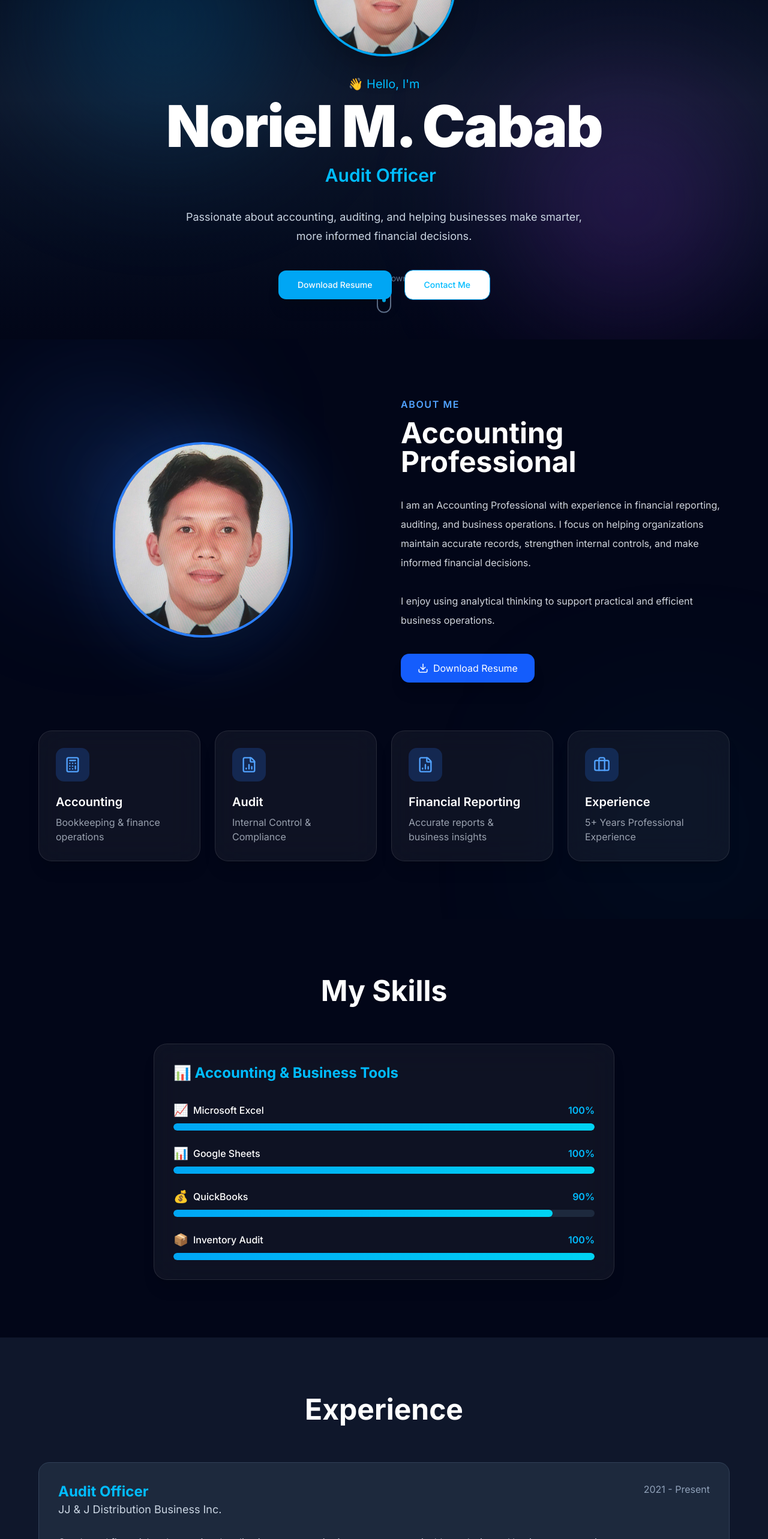
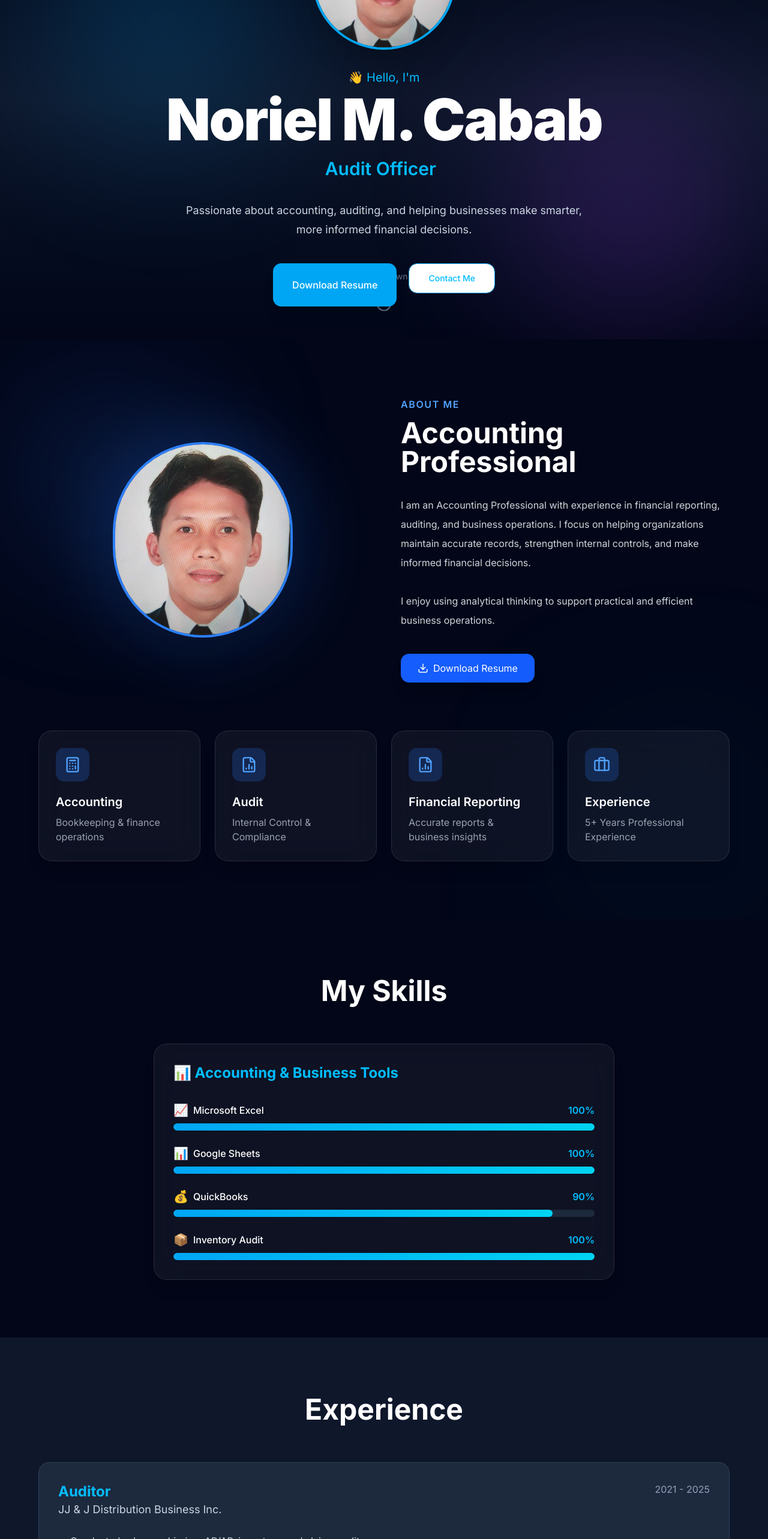
Before and after one commit to Chicha1005/noriel-portfolio, a Next.js app: page / in a window 1280 px wide. Shown: the part 234-2800 px from the top of the page at 60% size. Built offline with nearby package versions, Linux system fonts and the light colour scheme.

Commit message:
Align portfolio with resume and add LedgerPH

```diff
--- a/components/Experience.tsx
+++ b/components/Experience.tsx
@@ -1,37 +1,49 @@
 const experiences = [
   {
     company: "JJ & J Distribution Business Inc.",
-    position: "Audit Officer",
-    year: "2021 - Present",
-    description:
-      "Conducted financial and operational audits, inventory monitoring, accounts receivable analysis, and business process improvements.",
+    position: "Auditor",
+    year: "2021 - 2025",
+    highlights: [
+      "Conducted sales, cashiering, AR/AP, inventory, and claims audits.",
+      "Conducted physical counts across 3 branches: Isabela, Cagayan, and Nueva Vizcaya.",
+      "Performed reconciliation, discrepancy checking, and truck balancing.",
+      "Served as reliever for Warehouse and AR operations.",
+      "Prepared monthly sales, purchases, inventory, and AR reports for management.",
+      "Prepared 2307, sales, and purchase reports for the accounting firm.",
+      "Conducted audits of selected fast-food accounts, including Kenny Rogers Roasters.",
+    ],
   },
   {
-    company: "Grupo Marilen Inc.",
-    position: "Audit & Accounts Specialist",
+    company: "Grupo Marilen Incorporated",
+    position: "Auditor",
     year: "2021",
-    description:
-      "Performed sales audits, cashier audits, inventory reconciliation, and financial reporting using Excel and Google Sheets.",
+    highlights: [
+      "Conducted sales and cashiering audits.",
+      "Checked transaction records and supporting documents.",
+      "Assisted in reconciliation and audit reporting.",
+    ],
+  },
+  {
+    company: "St. Joseph Drug Store",
+    position: "Pharmacy Supervisor",
+    year: "2017 - 2020",
+    highlights: [
+      "Supervised daily store operations and staff.",
+      "Monitored sales and inventory.",
+      "Handled stock receiving and replenishment.",
+    ],
   },
 ];
 
 export default function Experience() {
   return (
-    <section
-      id="experience"
-      className="bg-slate-900 py-24 px-6 text-white"
-    >
+    <section id="experience" className="bg-slate-900 py-24 px-6 text-white">
       <div className="max-w-6xl mx-auto">
-
-        <h2 className="text-5xl font-bold text-center mb-16">
-          Experience
-        </h2>
-
+        <h2 className="text-5xl font-bold text-center mb-16">Experience</h2>
         <div className="space-y-8">
-
-          {experiences.map((job, index) => (
-            <div
-              key={index}
+          {experiences.map((job) => (
+            <article
+              key={`${job.company}-${job.year}`}
               className="rounded-2xl border border-slate-700 bg-slate-800 p-8 transition hover:border-sky-500 hover:shadow-xl"
             >
               <div className="flex flex-col justify-between md:flex-row">
@@ -39,25 +51,18 @@ export default function Experience() {
                   <h3 className="text-2xl font-bold text-sky-400">
                     {job.position}
                   </h3>
-
-                  <p className="text-lg text-slate-300">
-                    {job.company}
-                  </p>
+                  <p className="text-lg text-slate-300">{job.company}</p>
                 </div>
-
-                <p className="mt-4 text-slate-400 md:mt-0">
-                  {job.year}
-                </p>
+                <p className="mt-4 text-slate-400 md:mt-0">{job.year}</p>
               </div>
-
-              <p className="mt-6 leading-8 text-slate-300">
-                {job.description}
-              </p>
-            </div>
+              <ul className="mt-6 list-disc space-y-2 pl-5 leading-7 text-slate-300">
+                {job.highlights.map((highlight) => (
+                  <li key={highlight}>{highlight}</li>
+                ))}
+              </ul>
+            </article>
           ))}
-
         </div>
-
       </div>
     </section>
   );
--- a/components/Hero.tsx
+++ b/components/Hero.tsx
@@ -57,23 +57,13 @@ export default function Hero() {
         </p>
 
         <div className="mt-10 flex flex-wrap justify-center gap-5">
-          <Button
-            size="lg"
-            className="
-bg-sky-500
-hover:bg-sky-400
-px-8
-py-6
-rounded-xl
-shadow-xl
-transition-all
-duration-300
-hover:scale-105
-hover:shadow-sky-500/40
-"
+          <a
+            href="/resume.pdf"
+            download="Noriel_Cabab_Resume.pdf"
+            className="inline-flex items-center justify-center bg-sky-500 hover:bg-sky-400 px-8 py-6 rounded-xl shadow-xl transition-all duration-300 hover:scale-105 hover:shadow-sky-500/40 text-white font-medium"
           >
             Download Resume
-          </Button>
+          </a>
 
           <Button
             variant="outline"
--- a/components/Projects.tsx
+++ b/components/Projects.tsx
@@ -3,6 +3,16 @@
 import Image from "next/image";
 
 const projects = [
+  {
+    title: "LedgerPH Accounting Suite",
+    image: "/projects/ledgerph.svg",
+    tech: ["Next.js", "React", "TypeScript", "Supabase", "PostgreSQL"],
+    description:
+      "Accounting and inventory app with customer/vendor records, invoices, bills, and general-ledger entries. Produces Trial Balance, Income Statement, Balance Sheet, and cash/bank movement reports, with Excel/CSV import and Excel/PDF export.",
+    live: "",
+    github: "",
+    featured: true,
+  },
   {
     title: "CABABSHOP E-Commerce",
     image: "/projects/cababshop.jpg",
@@ -11,7 +21,7 @@ const projects = [
       "A modern e-commerce website with shopping cart, responsive design, and clean user interface.",
     live: "#",
     github: "#",
-    featured: true,
+    featured: false,
   },
   {
     title: "Google Sheets Audit Dashboard",
@@ -37,65 +47,39 @@ const projects = [
 
 export default function Projects() {
   return (
-    <section
-      id="projects"
-      className="bg-slate-950 py-24 px-6 text-white"
-    >
+    <section id="projects" className="bg-slate-950 py-24 px-6 text-white">
       <div className="max-w-7xl mx-auto">
-
         <h2 className="text-5xl font-bold text-center mb-16">
           Featured Projects
         </h2>
-
-        <div className="grid gap-8 lg:grid-cols-3">
-
+        <div className="grid gap-8 md:grid-cols-2 xl:grid-cols-4">
           {projects.map((project) => (
-
             <div
               key={project.title}
-              className="
-                overflow-hidden
-                rounded-3xl
-                border border-white/10
-                bg-white/5
-                backdrop-blur-xl
-                shadow-xl
-                transition-all
-                duration-300
-                hover:-translate-y-2
-                hover:border-sky-500
-              "
+              className="overflow-hidden rounded-3xl border border-white/10 bg-white/5 backdrop-blur-xl shadow-xl transition-all duration-300 hover:-translate-y-2 hover:border-sky-500"
             >
-
-              <div className="relative h-72 overflow-hidden">
+              <div className="relative h-64 overflow-hidden">
                 <div className="absolute inset-0 bg-gradient-to-t from-slate-950 via-transparent to-transparent" />
-
                 <Image
-
                   src={project.image}
                   alt={project.title}
                   fill
                   className="object-cover transition duration-500 hover:scale-110"
                 />
-
                 {project.featured && (
                   <span className="absolute left-4 top-4 rounded-full bg-yellow-400/90 px-3 py-1 text-xs font-semibold text-black">
                     ⭐ Featured
                   </span>
                 )}
-
               </div>
 
               <div className="p-6">
-
                 <h3 className="text-2xl font-bold text-sky-400">
                   {project.title}
                 </h3>
-
                 <p className="mt-4 text-slate-300 leading-7">
                   {project.description}
                 </p>
-
                 <div className="mt-6 flex flex-wrap gap-2">
                   {project.tech.map((tech) => (
                     <span
@@ -107,32 +91,35 @@ export default function Projects() {
                   ))}
                 </div>
 
+                {((project.live && project.live !== "#") ||
+                  (project.github && project.github !== "#")) && (
                   <div className="mt-8 flex gap-3">
-
+                    {project.live && project.live !== "#" && (
                       <a
                         href={project.live}
+                        target="_blank"
+                        rel="noreferrer"
                         className="rounded-xl bg-sky-500 px-5 py-2 font-medium transition hover:bg-sky-400"
                       >
                         Live Demo
                       </a>
-
+                    )}
+                    {project.github && project.github !== "#" && (
                       <a
                         href={project.github}
+                        target="_blank"
+                        rel="noreferrer"
                         className="rounded-xl border border-slate-600 px-5 py-2 font-medium transition hover:border-sky-400 hover:text-sky-400"
                       >
                         GitHub
                       </a>
-
+                    )}
                   </div>
-
+                )}
               </div>
-
             </div>
-
           ))}
-
         </div>
-
       </div>
     </section>
   );
```
Also changed, not shown: public/projects/ledgerph.svg (added), 1 other file (tests, documents, lock files or other folders). Lines whose indentation alone changed are shown as unchanged.
